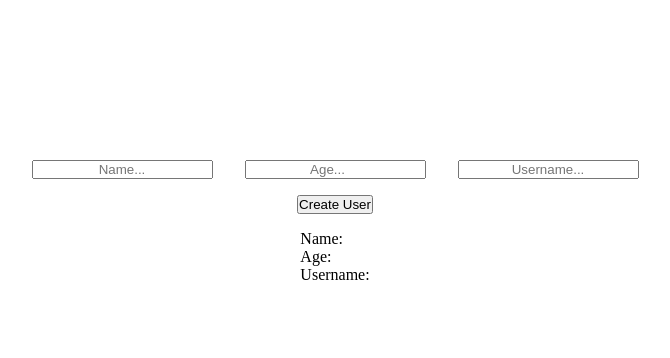
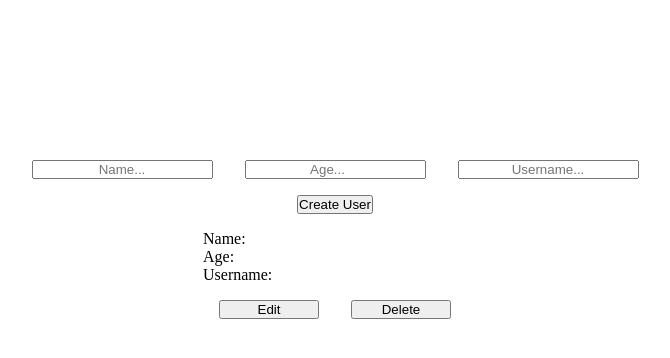
Before and after one commit to krownlesskev/crud-app, a React (Create React App) app in the folder client/: page / in a window 1280 px wide. Shown: the top 358 px of the page, without its empty margins (305-975 px from the left). Built offline with nearby package versions, Linux system fonts and the light colour scheme; no server answers.

Commit message:
added function to update age

```diff
--- a/client/src/App.js
+++ b/client/src/App.js
@@ -28,6 +28,15 @@ function App() {
       });
   };
 
+  const updateUser = (id) => {
+    const newAge = prompt('enter new age:');
+
+    Axios.put('http://localhost:3001/update', {
+      newAge,
+      id
+    });
+  };
+
   return (
     <div className='app'>
       <div className='user-input'>
@@ -51,6 +60,8 @@ function App() {
               <p>Name: {user.name}</p>
               <p>Age: {user.age}</p>
               <p>Username: {user.username}</p>
+              <button onClick={() => { updateUser(user._id); }}>Edit</button>
+              <button>Delete</button>
             </div>
           );
         })}
--- a/client/src/app.styles.scss
+++ b/client/src/app.styles.scss
@@ -28,5 +28,10 @@
 
     .user-display {
         margin-top: 1rem;
+
+        button {
+            margin: 1rem 1rem;
+            width: 100px;
+        }
     }
 }
```
